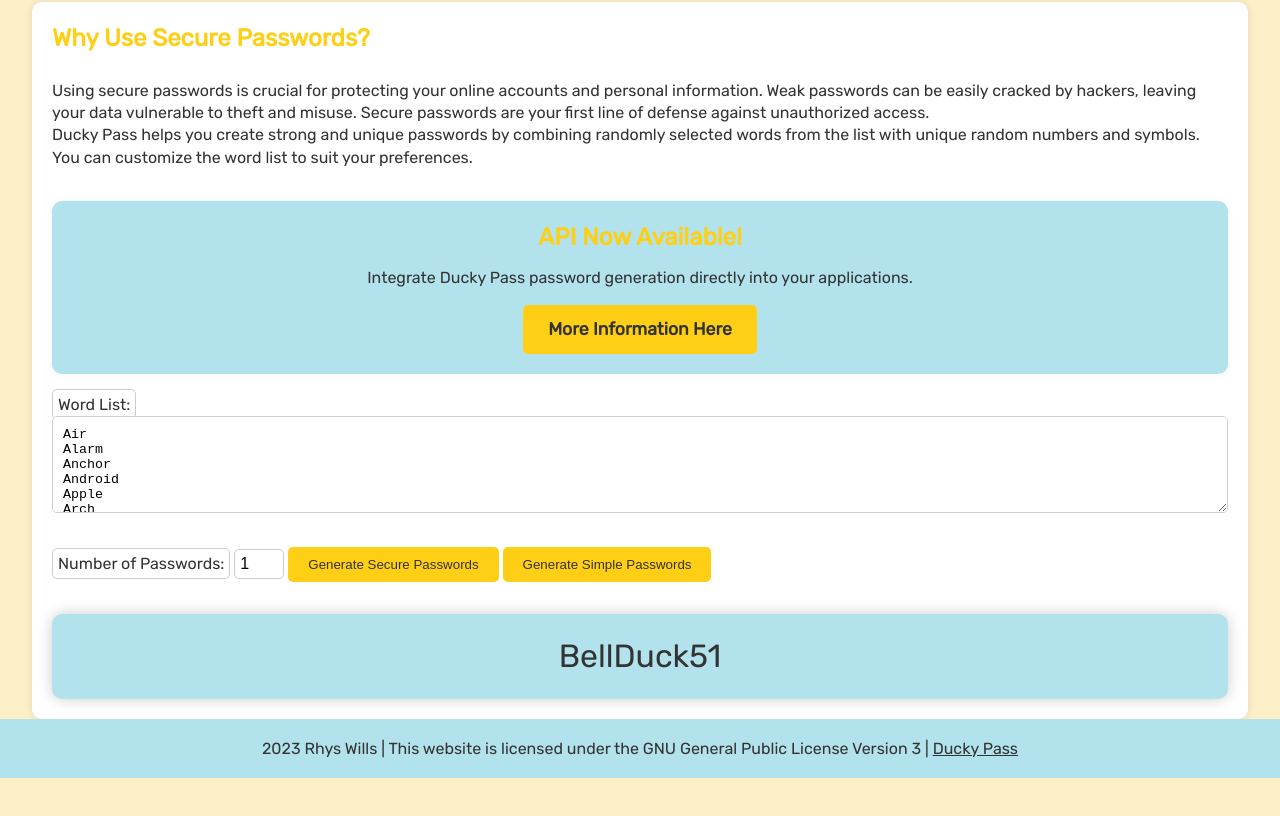
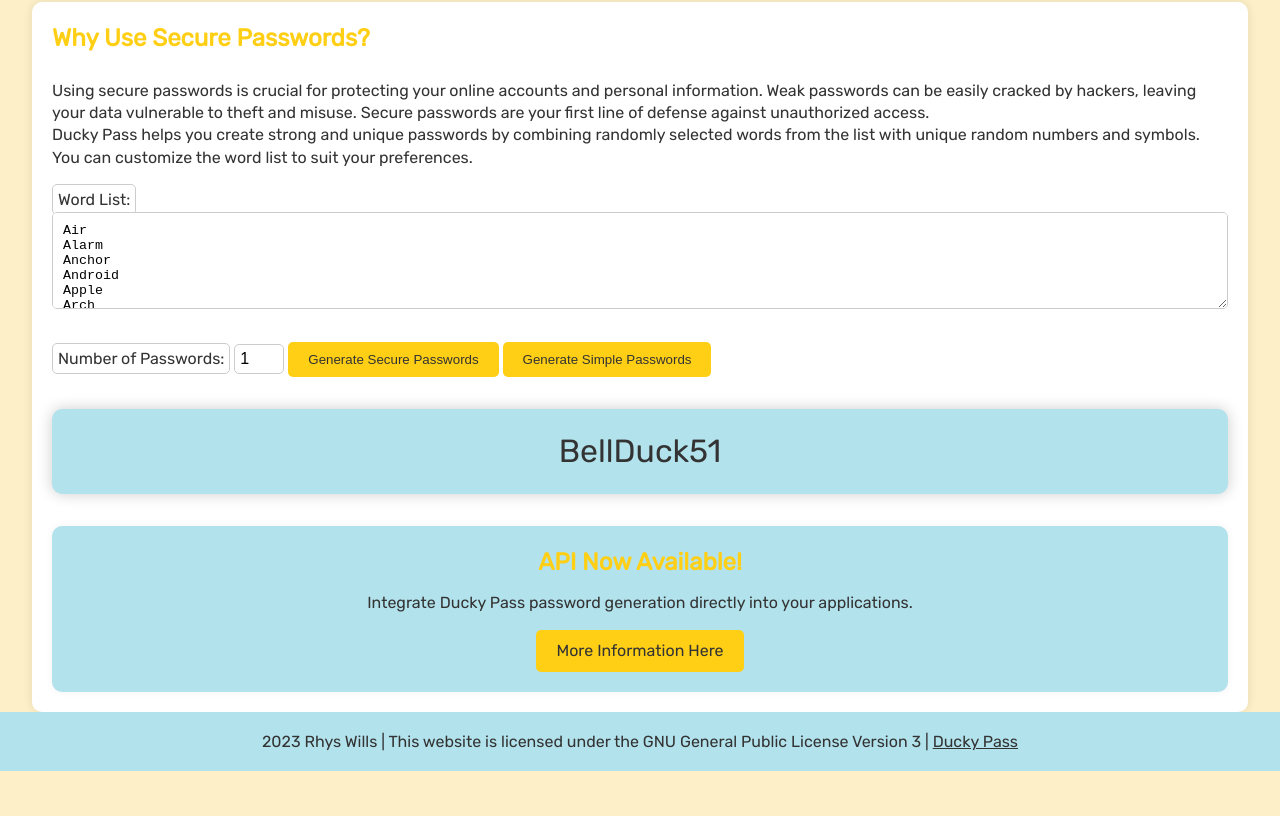
Before and after one commit to maxrhys/DuckyPassWeb, a plain HTML site: page index.html in a window 1280 px wide. Shown: the part 122-938 px from the top of the page. Before the commit the page ends 900 px from the top, so only its background shows below. Drawn offline with Linux system fonts and the light colour scheme; a web font is replaced by a local one.

Commit message:
Update API

```diff
--- a/duckylooks.css
+++ b/duckylooks.css
@@ -25,9 +25,7 @@
     min-height: 100vh;
     display: flex;
     flex-direction: column;
-    /* This padding-bottom is likely no longer needed if flexbox sticky footer is working correctly,
-       but leaving it if you choose to revert to position: fixed footer */
-    /* padding-bottom: 60px; */
+    padding-bottom: 60px;
   }
 
   /* Header styles */
@@ -269,23 +267,38 @@
     font-size: 1.5em;
 }
 
+.api-announcement {
+    margin-top: 2em; /* Spacing from the section above */
+    padding: 20px;
+    background-color: var(--primary-color);
+    border-radius: 10px;
+    text-align: center;
+    box-shadow: 0px 0px 8px rgba(0, 0, 0, 0.05); /* Subtle shadow */
+}
+
+.api-announcement h3 {
+    color: var(--duck-color);
+    margin-bottom: 0.5em;
+    font-size: 1.5em;
+}
+
 .api-announcement p {
     margin-bottom: 1em;
     color: var(--text-color);
+    line-height: 1.4; /* Explicitly set line height for readability, consistent with main text */
 }
 
 .api-button {
-    display: inline-block; /* Allows padding and margins, but keeps it in line */
+    display: inline-block;
     background-color: var(--duck-color);
     color: var(--text-color);
     border: none;
-    padding: 12px 25px; /* Slightly larger padding for prominence */
+    padding: 10px 20px; /* Matches standard button padding */
     border-radius: 5px;
     cursor: pointer;
-    text-decoration: none; /* Remove underline from the link */
+    text-decoration: none;
     transition: background-color 0.3s ease;
-    font-weight: bold;
-    font-size: 1.1em;
+    /* Removed font-weight and font-size to match standard button text appearance */
 }
 
 .api-button:hover {
--- a/index.html
+++ b/index.html
@@ -40,12 +40,6 @@
                 <p>Ducky Pass helps you create strong and unique passwords by combining randomly selected words from the list with unique random numbers and symbols. You can customize the word list to suit your preferences.</p>
             </section>
 
-            <section class="api-announcement">
-                <h3>API Now Available!</h3>
-                <p>Integrate Ducky Pass password generation directly into your applications.</p>
-                <a href="https://duckypass.net/api" class="api-button">More Information Here</a>
-            </section>
-
             <section class="password-generator">
                 <form id="password-generator-form">
                     <label for="word-list">Word List:</label>
@@ -63,6 +57,12 @@
                     </div>
                 </div>
             </section>
+
+            <section class="api-announcement">
+                <h3>API Now Available!</h3>
+                <p>Integrate Ducky Pass password generation directly into your applications.</p>
+                <a href="https://duckypass.net/api" class="api-button">More Information Here</a>
+            </section>
         </main>
 
         <div class="toast" id="toast">Passwords copied to clipboard</div>
```
